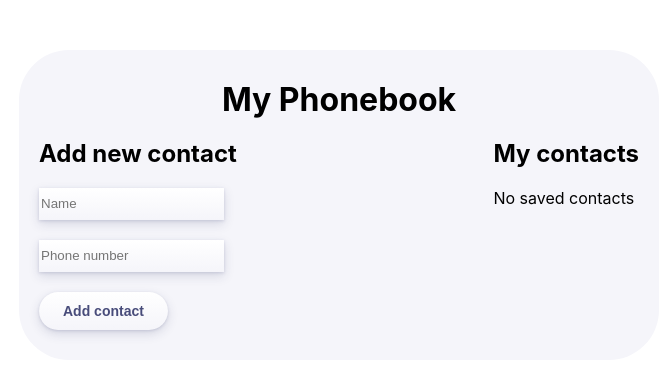
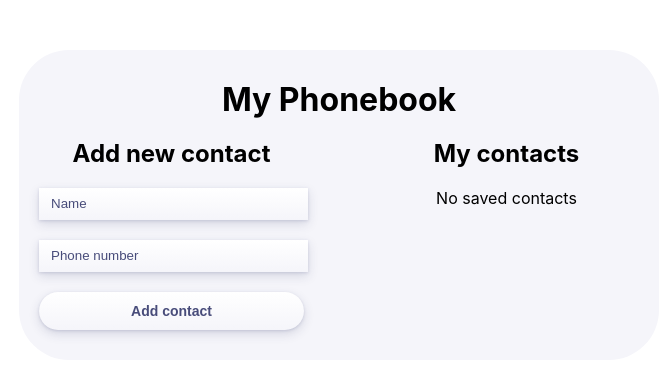
Before and after one commit to malaya1855/goit-react-hw-06-phonebook, a React (Create React App) app: page / in a window 1280 px wide. Shown: the top 380 px of the page, without its empty margins (301-970 px from the left). Built offline with nearby package versions, Linux system fonts and the light colour scheme.

Commit message:
styled form

```diff
--- a/src/components/App/App.jsx
+++ b/src/components/App/App.jsx
@@ -5,6 +5,7 @@ import {
   InfoTable,
   PhoneBookForm,
   Title,
+  ItemForm,
 } from 'components';
 import { useSelector } from 'react-redux';
 
@@ -15,11 +16,11 @@ const App = () => {
     <PhoneBookForm>
       <Title>My Phonebook</Title>
       <InfoTable>
-        <div>
+        <ItemForm>
           <h2>Add new contact</h2>
           <ContactForm />
-        </div>
-        <div>
+        </ItemForm>
+        <ItemForm>
           <h2>My contacts</h2>
           {allContacts.length === 0 ? (
             <p>No saved contacts</p>
@@ -29,7 +30,7 @@ const App = () => {
               <ContactList />
             </div>
           )}
-        </div>
+        </ItemForm>
       </InfoTable>
     </PhoneBookForm>
   );
--- a/src/components/App/App.styled.jsx
+++ b/src/components/App/App.styled.jsx
@@ -19,3 +19,8 @@ export const Title = styled.h1`
   text-align: center;
   margin: 0;
 `;
+
+export const ItemForm = styled.div`
+  width: 265px;
+  text-align: center;
+`;
--- a/src/components/ContactForm/ContactForm.jsx
+++ b/src/components/ContactForm/ContactForm.jsx
@@ -28,7 +28,6 @@ export const ContactForm = () => {
   return (
     <Form onSubmit={onSubmitForm}>
       <label htmlFor="name">
-        {/* Name */}
         <Input
           type="text"
           name="name"
@@ -39,7 +38,6 @@ export const ContactForm = () => {
         />
       </label>
       <label htmlFor="number">
-        {/* Number */}
         <Input
           type="tel"
           name="number"
--- a/src/components/ContactForm/ContactForm.styled.jsx
+++ b/src/components/ContactForm/ContactForm.styled.jsx
@@ -3,10 +3,9 @@ export const Form = styled.form`
   display: flex;
   flex-direction: column;
   gap: 20px;
-  align-items: start;
+  align-items: stretch;
 `;
 export const Input = styled.input`
-  margin-left: auto;
   width: 100%;
   height: 30px;
   border: 0;
@@ -22,8 +21,8 @@ export const Input = styled.input`
     outline: none;
   }
   ::placeholder {
-    color: gb(72, 76, 122);
-    margin-left: 50px;
+    color: rgb(72, 76, 122);
+    padding-left: 10px;
   }
 `;
 export const ButtonForm = styled.button`
--- a/src/components/Filter/Filter.styled.jsx
+++ b/src/components/Filter/Filter.styled.jsx
@@ -1,7 +1,6 @@
 import styled from '@emotion/styled';
 
 export const InputFilter = styled.input`
-  margin-left: auto;
   width: 100%;
   height: 30px;
   border: 0;
@@ -17,7 +16,7 @@ export const InputFilter = styled.input`
     outline: none;
   }
   ::placeholder {
-    color: gb(72, 76, 122);
-    margin-left: 50px;
+    color: rgb(72, 76, 122);
+    padding-left: 10px;
   }
 `;
```
